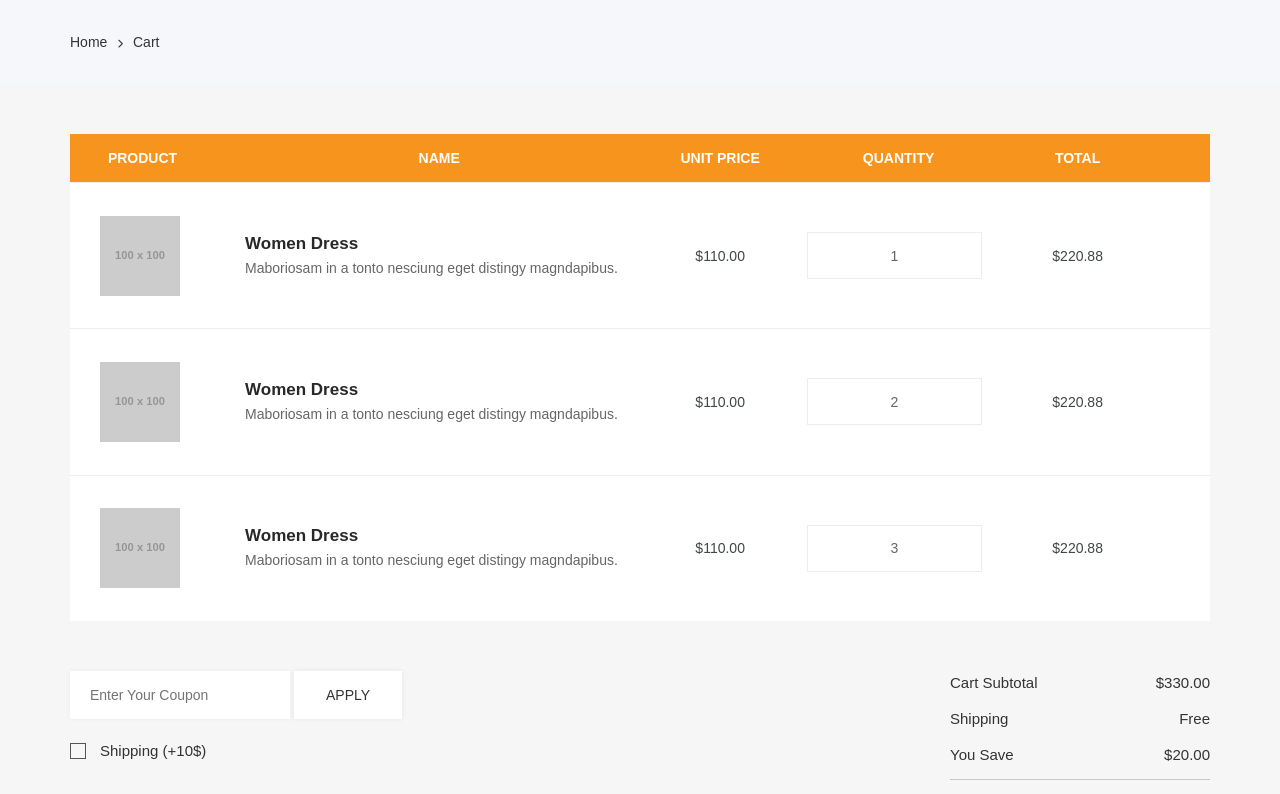
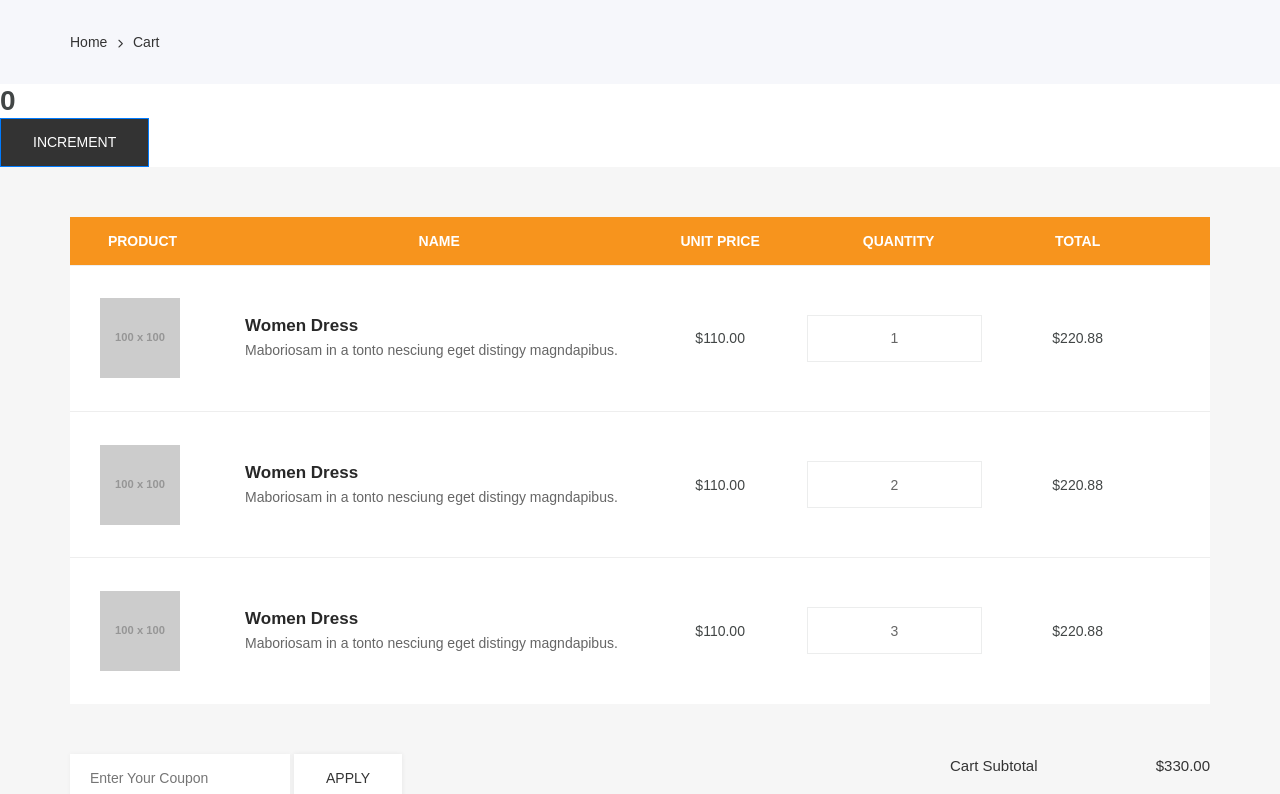
Before and after one commit to Monirhasanmunna/nuxt-ecommerce, a Nuxt app: page /cart in a window 1280 px wide. Shown: the top 794 px of the page. Built offline with nearby package versions, Linux system fonts and the light colour scheme; a web font is replaced by a local one.

Commit message:
pinia store define

```diff
--- a/nuxt.config.ts
+++ b/nuxt.config.ts
@@ -1,5 +1,7 @@
 // https://nuxt.com/docs/api/configuration/nuxt-config
 export default defineNuxtConfig({
+  modules: ['@pinia/nuxt'],
+
   devtools: { enabled: true },
   css: [
     '~/assets/css/animate.css',
--- a/package.json
+++ b/package.json
@@ -10,7 +10,9 @@
     "postinstall": "nuxt prepare"
   },
   "dependencies": {
+    "@pinia/nuxt": "^0.5.1",
     "nuxt": "^3.10.2",
+    "pinia": "^2.1.7",
     "vue": "^3.4.19",
     "vue-router": "^4.2.5",
     "vue3-google-map": "^0.19.0"
--- a/pages/cart.vue
+++ b/pages/cart.vue
@@ -1,4 +1,5 @@
 <script setup>
+import {useCounterStore} from '~/store/counter';
  definePageMeta({
   layout : 'frontend-layout-two'
  })
@@ -6,10 +7,14 @@
  useHead({
   title : 'Cart'
  })
+
+ const counterStore = useCounterStore()
 </script>
 <template>
 
     <FrontendBreadcrumbs page="Cart" link="/cart" />
+	<h3>{{ counterStore.count }}</h3>
+	<button type="button" @click="counterStore.increment" class="btn btn-sm btn-primary">Increment</button>
 
 	<!-- Shopping Cart -->
 	<div class="shopping-cart section">
--- a/pages/index.vue
+++ b/pages/index.vue
@@ -1,4 +1,6 @@
 <script setup>
+import {useCounterStore} from '~/store/counter';
+
  definePageMeta({
   layout : 'frontend-default',
  })
@@ -6,6 +8,9 @@
  useHead({
   title : 'Eshop'
  })
+
+ const counterStore = useCounterStore()
+
 </script>
 <template>
   <div>
--- /dev/null
+++ b/store/counter.js
@@ -0,0 +1,11 @@
+import {defineStore} from 'pinia';
+
+export const useCounterStore = defineStore('counter', ()=>{
+    const count = ref(0);
+
+    const increment = ()=>{
+        count.value++
+    }
+
+    return {count, increment}
+})
```
Also changed, not shown: 1 other file (tests, documents, lock files or other folders).
